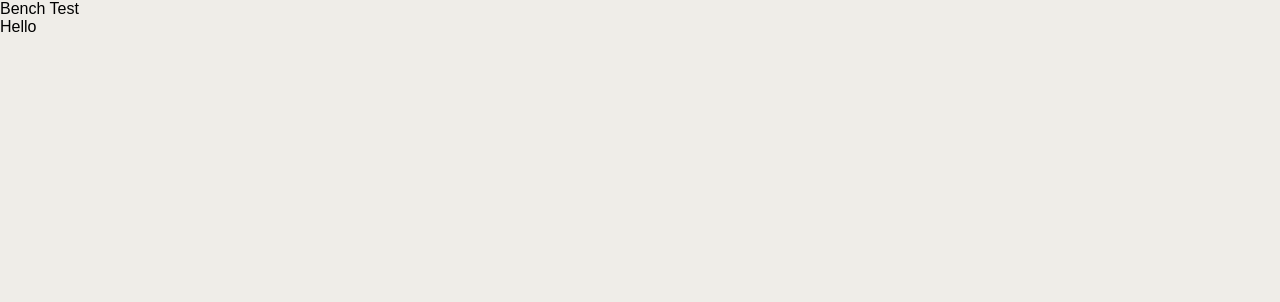
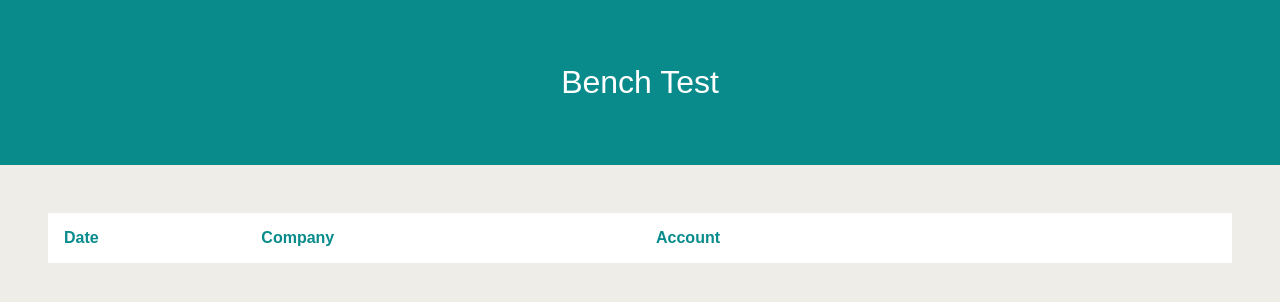
Before and after one commit to NazaninAhmadii/bench-test, a plain HTML site: page index.html in a window 1280 px wide. Drawn offline with Linux system fonts and the light colour scheme; no server answers.

Commit message:
make transaction table and basic styling

```diff
--- a/css/main.css
+++ b/css/main.css
@@ -8,3 +8,39 @@ body {
     background-color: #EFEDE8;
     font-family: Arial, Helvetica, sans-serif;
 }
+
+header{
+    width: 100vw;
+    background-color: #098B8C;
+    color: white;
+    text-align: center;
+    padding: 4rem;
+    font-size: 2rem;
+}
+
+.container{
+    margin: 3rem;
+}
+
+.transaction__table {
+    width: auto;
+    display: grid;
+    grid-template-columns: 1fr 2fr 2fr 1fr;
+    background-color: white;
+}
+
+thead, tbody, tr {
+    display: contents;
+}
+
+th, td {
+    padding: 1rem;
+    text-align: left;
+}
+
+th{
+    position: sticky;
+    top:0;
+    color: #098B8C;
+    background-color: white;
+}
--- a/index.html
+++ b/index.html
@@ -13,11 +13,21 @@
     <header>
         Bench Test
     </header>
-    <main>
-        Hello
+    <main class="container">
+        <table class="transaction__table">
+            <thead>
+                <tr>
+                    <th>Date</th>
+                    <th>Company</th>
+                    <th>Account</th>
+                    <th data-js="totalBalance"></th>
+                </tr>
+            </thead>
+            <tbody data-js="transactionBody">
+            </tbody>
+        </table>
     </main>
     <footer>
-
     </footer>
 </body>
 
```
Also changed, not shown: 1 other file.
